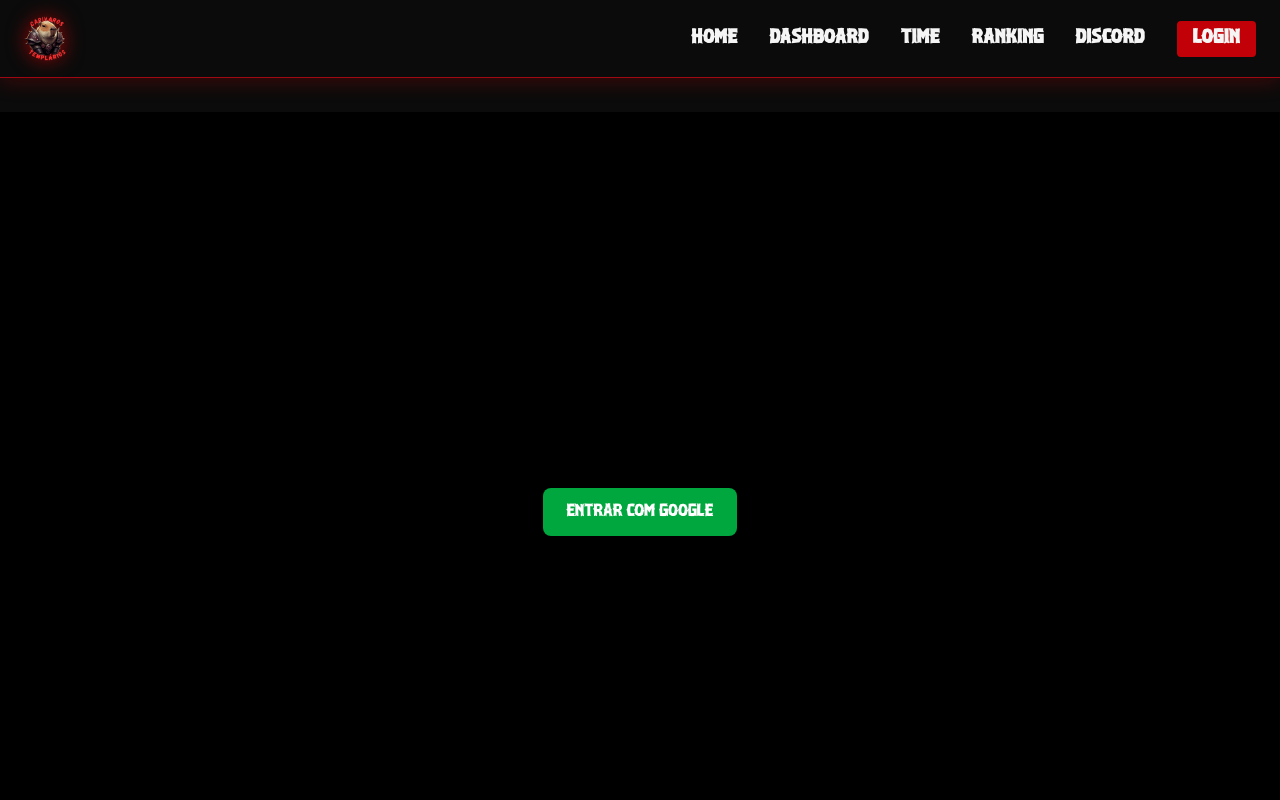
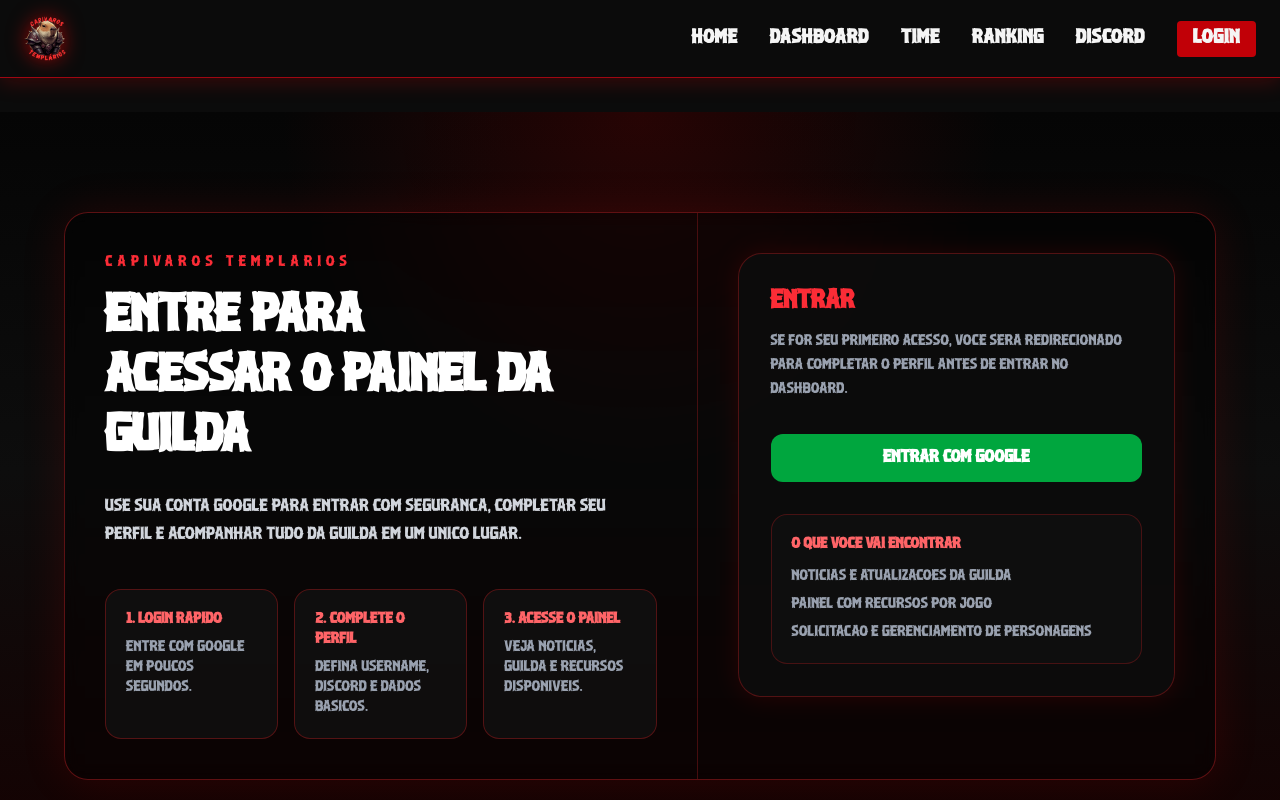
Before and after one commit to Ruanzito548/capivaros, a Next.js app: page /login in a window 1280 px wide. Shown: the top 800 px of the page. Built offline with nearby package versions, Linux system fonts and the light colour scheme; no server answers.

Commit message:
login melhorado

```diff
--- a/src/app/login/page.tsx
+++ b/src/app/login/page.tsx
@@ -1,5 +1,6 @@
 "use client";
 
+import { useState } from "react";
 import { auth, db } from "@/lib/firebase";
 import {
   GoogleAuthProvider,
@@ -14,9 +15,12 @@ import { useRouter } from "next/navigation";
 
 export default function Login() {
   const router = useRouter();
+  const [loading, setLoading] = useState(false);
 
   async function handleLogin() {
     try {
+      setLoading(true);
+
       const nextPath =
         typeof window !== "undefined"
           ? new URLSearchParams(window.location.search).get("next")
@@ -50,17 +54,96 @@ export default function Login() {
       }
     } catch (error) {
       console.error("Erro no login:", error);
+      alert("Nao foi possivel entrar agora. Tente novamente.");
+    } finally {
+      setLoading(false);
     }
   }
 
   return (
-    <div className="flex min-h-screen items-center justify-center bg-black text-white">
-      <button
-        onClick={handleLogin}
-        className="bg-green-600 px-6 py-3 rounded-lg hover:bg-green-700 transition"
-      >
-        Entrar com Google
-      </button>
+    <div className="min-h-screen bg-[radial-gradient(circle_at_top,rgba(140,0,0,0.25),transparent_35%),linear-gradient(180deg,#050505_0%,#0d0d0d_45%,#160000_100%)] text-white px-6 py-16">
+      <div className="mx-auto flex min-h-[80vh] max-w-6xl items-center justify-center">
+        <div className="grid w-full overflow-hidden rounded-3xl border border-red-900/70 bg-black/40 shadow-[0_0_45px_rgba(255,0,0,0.12)] backdrop-blur md:grid-cols-[1.1fr_0.9fr]">
+          <div className="border-b border-red-900/50 p-10 md:border-b-0 md:border-r">
+            <p className="mb-4 text-sm uppercase tracking-[0.35em] text-red-500">
+              Capivaros Templarios
+            </p>
+
+            <h1 className="max-w-md text-4xl font-bold leading-tight text-white md:text-5xl">
+              Entre para acessar o painel da guilda
+            </h1>
+
+            <p className="mt-6 max-w-xl text-base leading-7 text-gray-300">
+              Use sua conta Google para entrar com seguranca, completar seu
+              perfil e acompanhar tudo da guilda em um unico lugar.
+            </p>
+
+            <div className="mt-10 grid gap-4 sm:grid-cols-3">
+              <div className="rounded-2xl border border-red-900/60 bg-[#111]/80 p-5">
+                <p className="text-sm font-semibold text-red-400">
+                  1. Login rapido
+                </p>
+                <p className="mt-2 text-sm text-gray-400">
+                  Entre com Google em poucos segundos.
+                </p>
+              </div>
+
+              <div className="rounded-2xl border border-red-900/60 bg-[#111]/80 p-5">
+                <p className="text-sm font-semibold text-red-400">
+                  2. Complete o perfil
+                </p>
+                <p className="mt-2 text-sm text-gray-400">
+                  Defina username, discord e dados basicos.
+                </p>
+              </div>
+
+              <div className="rounded-2xl border border-red-900/60 bg-[#111]/80 p-5">
+                <p className="text-sm font-semibold text-red-400">
+                  3. Acesse o painel
+                </p>
+                <p className="mt-2 text-sm text-gray-400">
+                  Veja noticias, guilda e recursos disponiveis.
+                </p>
+              </div>
+            </div>
+          </div>
+
+          <div className="p-10">
+            <div className="mx-auto max-w-md">
+              <div className="rounded-3xl border border-red-900/60 bg-[#0d0d0d]/90 p-8 shadow-[0_0_25px_rgba(255,0,0,0.12)]">
+                <h2 className="text-2xl font-bold text-red-500">
+                  Entrar
+                </h2>
+
+                <p className="mt-3 text-sm leading-6 text-gray-400">
+                  Se for seu primeiro acesso, voce sera redirecionado para
+                  completar o perfil antes de entrar no dashboard.
+                </p>
+
+                <button
+                  onClick={handleLogin}
+                  disabled={loading}
+                  className="mt-8 flex w-full items-center justify-center rounded-xl bg-green-600 px-6 py-3 font-semibold text-white transition hover:bg-green-700 disabled:cursor-not-allowed disabled:opacity-60"
+                >
+                  {loading ? "Entrando..." : "Entrar com Google"}
+                </button>
+
+                <div className="mt-8 rounded-2xl border border-red-900/50 bg-[#111]/70 p-5">
+                  <p className="text-sm font-semibold text-red-400">
+                    O que voce vai encontrar
+                  </p>
+
+                  <ul className="mt-3 space-y-2 text-sm text-gray-400">
+                    <li>Noticias e atualizacoes da guilda</li>
+                    <li>Painel com recursos por jogo</li>
+                    <li>Solicitacao e gerenciamento de personagens</li>
+                  </ul>
+                </div>
+              </div>
+            </div>
+          </div>
+        </div>
+      </div>
     </div>
   );
 }
```
